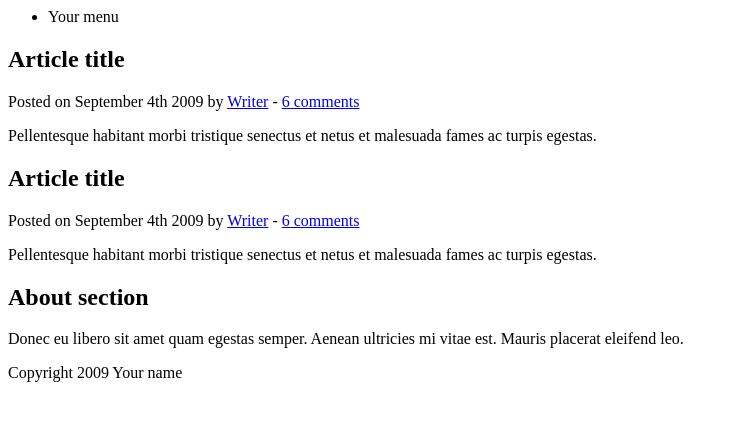
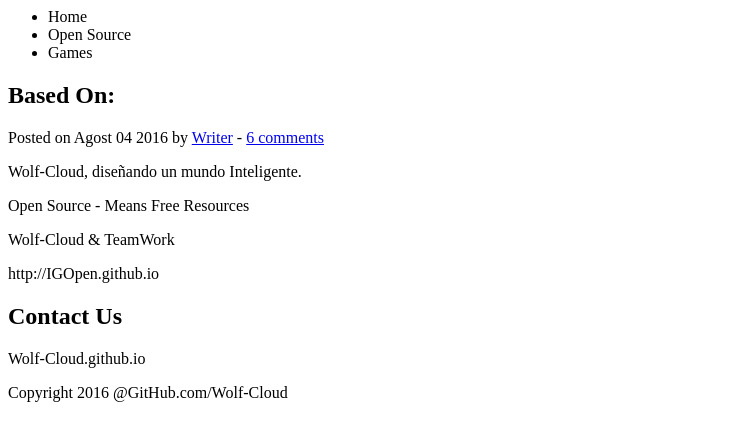
Before and after one commit to Wolf-Cloud/Wolf-Cloud.github.io, a plain HTML site: page index.html in a window 1280 px wide. Shown: the whole page, without its empty margins (0-738 px from the left). Drawn offline with Linux system fonts and the light colour scheme.

Commit message:
Update index.html

```diff
--- a/index.html
+++ b/index.html
@@ -6,7 +6,7 @@
 
 <head>
 	<meta http-equiv="Content-Type" content="text/html; charset=UTF-8" />
-	<title>Your Website</title>
+	<title>IGOpen.github.io & Wolf-Cloud.github.io</title>
 </head>
 
 <body>
@@ -14,7 +14,9 @@
 	<header>
 		<nav>
 			<ul>
-				<li>Your menu</li>
+				<li>Home</li>
+				<li>Open Source</li>
+				<li>Games</li>
 			</ul>
 		</nav>
 	</header>
@@ -23,29 +25,23 @@
 
 		<article>
 			<header>
-				<h2>Article title</h2>
-				<p>Posted on <time datetime="2009-09-04T16:31:24+02:00">September 4th 2009</time> by <a href="#">Writer</a> - <a href="#comments">6 comments</a></p>
+				<h2>Based On:</h2>
+				<p>Posted on <time datetime="2016-08-06T23:31:24+02:00">Agost 04 2016</time> by <a href="#">Writer</a> - <a href="#comments">6 comments</a></p>
 			</header>
-			<p>Pellentesque habitant morbi tristique senectus et netus et malesuada fames ac turpis egestas.</p>
+			<p>Wolf-Cloud, diseñando un mundo Inteligente.</p>
+			<p>Open Source - Means Free Resources</p>
+			<p>Wolf-Cloud & TeamWork</p>
+			<link>http://IGOpen.github.io</link>
 		</article>
-
-		<article>
-			<header>
-				<h2>Article title</h2>
-				<p>Posted on <time datetime="2009-09-04T16:31:24+02:00">September 4th 2009</time> by <a href="#">Writer</a> - <a href="#comments">6 comments</a></p>
-			</header>
-			<p>Pellentesque habitant morbi tristique senectus et netus et malesuada fames ac turpis egestas.</p>
-		</article>
-
 	</section>
 
 	<aside>
-		<h2>About section</h2>
-		<p>Donec eu libero sit amet quam egestas semper. Aenean ultricies mi vitae est. Mauris placerat eleifend leo.</p>
+		<h2>Contact Us</h2>
+		<p>Wolf-Cloud.github.io</p>
 	</aside>
 
 	<footer>
-		<p>Copyright 2009 Your name</p>
+		<p>Copyright 2016 @GitHub.com/Wolf-Cloud</p>
 	</footer>
 
 </body>
```
